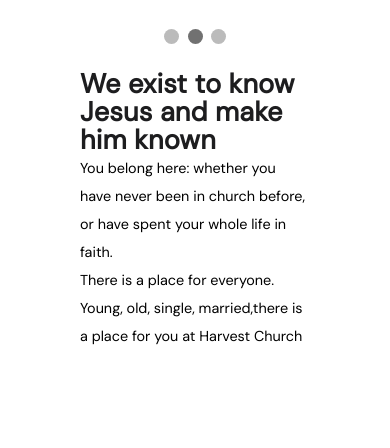
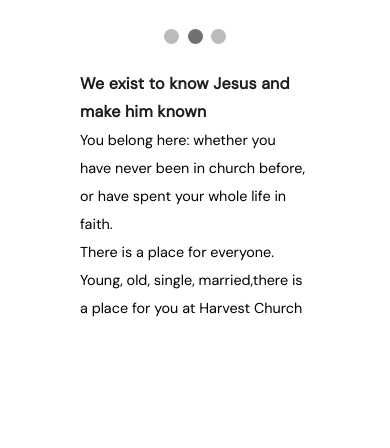
Before and after one commit to peterwakoko/ChristLivingChurch, a plain HTML site: page index.html in a window 390 px wide. Shown: the part 484-932 px from the top of the page. Drawn offline with Linux system fonts and the light colour scheme.

Commit message:
seventh commit

```diff
--- a/style.css
+++ b/style.css
@@ -540,6 +540,13 @@
         margin-bottom: 220px;
         margin-top: -60px;
     }
+    .container-1 div{
+        line-height: 28.0001px;
+        font-size: 0.89rem;
+        letter-spacing: 0.216px;
+        color: #1d1d1f;
+        font-weight: bold;
+    }
     .container-3-cards div{
         display: flex;
         align-items: center;
@@ -585,7 +592,7 @@
         justify-content: center;
         align-items: center;
         color: #ffffff;
-        font-size: 2.5rem;
+        font-size: 1.7rem;
         line-height: 52.0075px;
         letter-spacing: 3.144px;
         /* font-weight: 500; */
```
